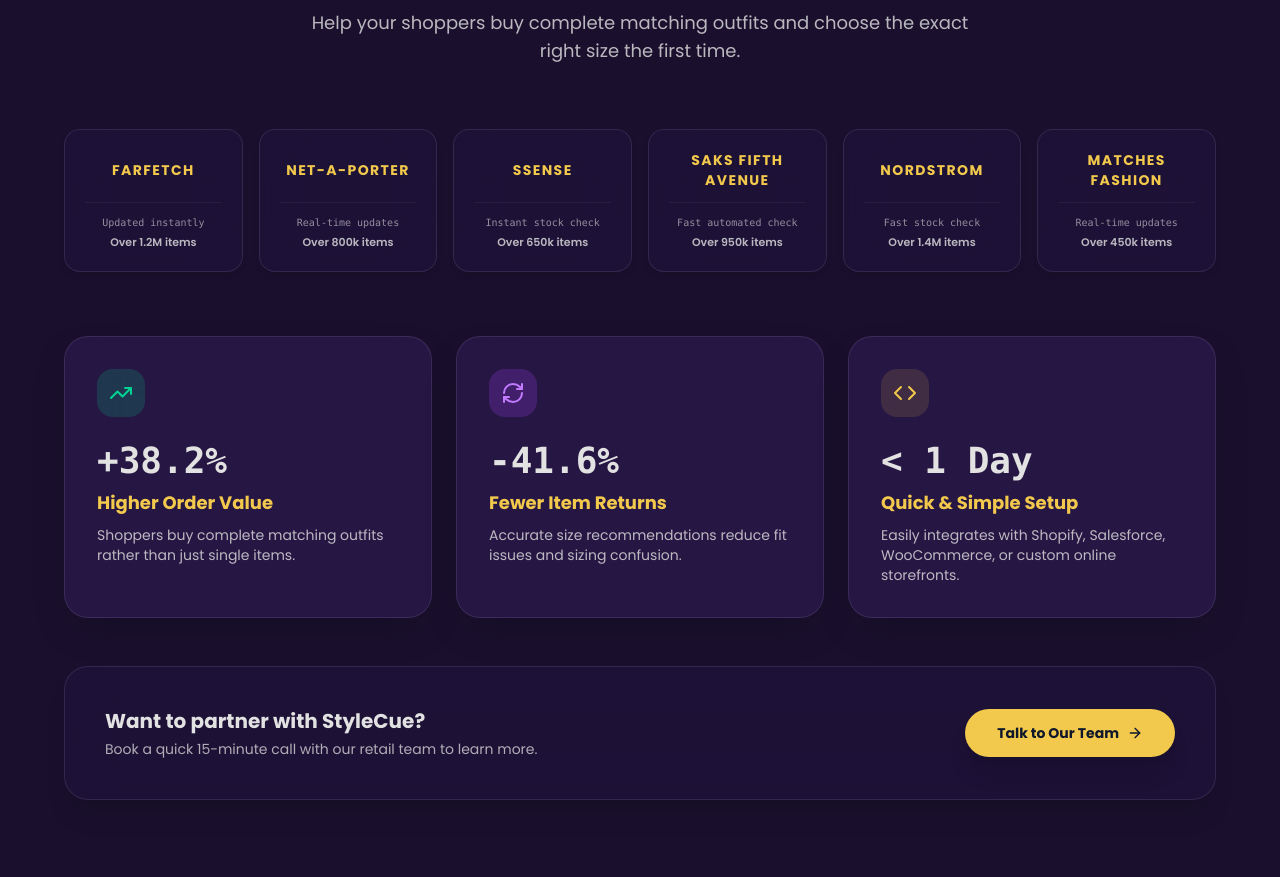
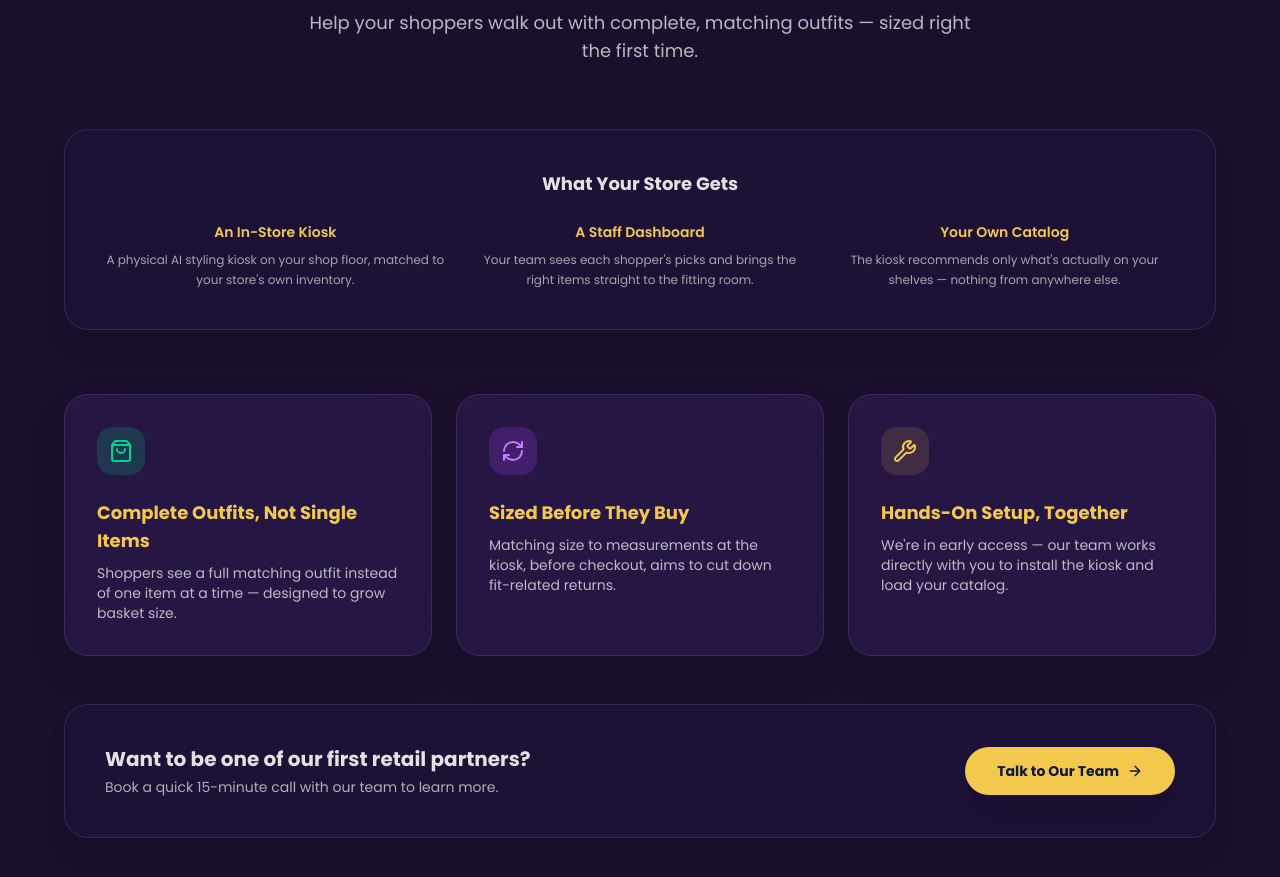
Before and after one commit to Haseef88/Stylecue-, a React (Vite) app: page / in a window 1280 px wide. Shown: the part 7503-8380 px from the top of the page. Built offline with nearby package versions, Linux system fonts and the light colour scheme; a web font is replaced by a local one.

Commit message:
Refactor RetailersSection with updated messaging
Updated text for clarity and improved messaging. Removed unused retailer partner grid and adjusted section headers.

```diff
--- a/src/components/RetailersSection.tsx
+++ b/src/components/RetailersSection.tsx
@@ -1,6 +1,5 @@
 import React from 'react';
-import { Store, TrendingUp, RefreshCw, ArrowRight, Code } from 'lucide-react';
-import { RETAILER_PARTNERS } from '../data/mockData';
+import { Store, ShoppingBag, RefreshCw, ArrowRight, Wrench } from 'lucide-react';
 import { useTheme } from '../context/ThemeContext';
 
 interface RetailersSectionProps {
@@ -21,40 +20,38 @@
           StyleCue for <span style={{ color: themeConfig.primaryAccent }}>Fashion Brands & Stores</span>
         </h2>
         <p className="text-base md:text-lg opacity-80 max-w-2xl mx-auto font-normal">
-          Help your shoppers buy complete matching outfits and choose the exact right size the first time.
+          Help your shoppers walk out with complete, matching outfits — sized right the first time.
         </p>
       </div>
 
-      {/* Retail Partner Grid */}
-      <div className="grid grid-cols-2 md:grid-cols-3 lg:grid-cols-6 gap-4 mb-16">
-        {RETAILER_PARTNERS.map((partner) => (
-          <div
-            key={partner.id}
-            className="glass-panel p-5 rounded-2xl border hover:border-opacity-100 transition-all text-center group flex flex-col justify-between shadow-md"
-          >
-            <div className="h-10 flex items-center justify-center">
-              <span className="font-bold text-sm tracking-widest uppercase transition-colors" style={{ color: themeConfig.primaryAccent }}>
-                {partner.name}
-              </span>
-            </div>
-            <div className="mt-3 pt-3 border-t border-white/5 space-y-1">
-              <div className="text-[10px] opacity-60 font-mono">{partner.stockSyncSpeed}</div>
-              <div className="text-[11px] font-semibold opacity-80">{partner.inventoryCount}</div>
-            </div>
+      {/* What the kiosk gives your store */}
+      <div className="glass-panel p-8 sm:p-10 rounded-3xl border mb-16 shadow-xl">
+        <h3 className="text-lg font-bold mb-6 text-center">What Your Store Gets</h3>
+        <div className="grid grid-cols-1 sm:grid-cols-3 gap-6 text-center">
+          <div className="space-y-2">
+            <div className="text-sm font-semibold" style={{ color: themeConfig.primaryAccent }}>An In-Store Kiosk</div>
+            <p className="text-xs opacity-70 leading-relaxed">A physical AI styling kiosk on your shop floor, matched to your store's own inventory.</p>
           </div>
-        ))}
+          <div className="space-y-2">
+            <div className="text-sm font-semibold" style={{ color: themeConfig.primaryAccent }}>A Staff Dashboard</div>
+            <p className="text-xs opacity-70 leading-relaxed">Your team sees each shopper's picks and brings the right items straight to the fitting room.</p>
+          </div>
+          <div className="space-y-2">
+            <div className="text-sm font-semibold" style={{ color: themeConfig.primaryAccent }}>Your Own Catalog</div>
+            <p className="text-xs opacity-70 leading-relaxed">The kiosk recommends only what's actually on your shelves — nothing from anywhere else.</p>
+          </div>
+        </div>
       </div>
 
-      {/* Retail Metric Cards */}
+      {/* What we're building toward (MVP-stage, honest framing) */}
       <div className="grid grid-cols-1 md:grid-cols-3 gap-6 mb-12">
         <div className="glass-panel-elevated p-8 rounded-3xl border relative overflow-hidden shadow-xl">
           <div className="w-12 h-12 rounded-2xl bg-emerald-500/20 text-emerald-400 flex items-center justify-center mb-6">
-            <TrendingUp className="w-6 h-6" />
+            <ShoppingBag className="w-6 h-6" />
           </div>
-          <div className="text-4xl font-bold font-mono mb-2">+38.2%</div>
-          <h4 className="text-lg font-bold mb-2" style={{ color: themeConfig.primaryAccent }}>Higher Order Value</h4>
+          <h4 className="text-lg font-bold mb-2" style={{ color: themeConfig.primaryAccent }}>Complete Outfits, Not Single Items</h4>
           <p className="text-sm opacity-80">
-            Shoppers buy complete matching outfits rather than just single items.
+            Shoppers see a full matching outfit instead of one item at a time — designed to grow basket size.
           </p>
         </div>
 
@@ -62,10 +59,9 @@
           <div className="w-12 h-12 rounded-2xl bg-purple-500/20 text-purple-400 flex items-center justify-center mb-6">
             <RefreshCw className="w-6 h-6" />
           </div>
-          <div className="text-4xl font-bold font-mono mb-2">-41.6%</div>
-          <h4 className="text-lg font-bold mb-2" style={{ color: themeConfig.primaryAccent }}>Fewer Item Returns</h4>
+          <h4 className="text-lg font-bold mb-2" style={{ color: themeConfig.primaryAccent }}>Sized Before They Buy</h4>
           <p className="text-sm opacity-80">
-            Accurate size recommendations reduce fit issues and sizing confusion.
+            Matching size to measurements at the kiosk, before checkout, aims to cut down fit-related returns.
           </p>
         </div>
 
@@ -74,12 +70,11 @@
             className="w-12 h-12 rounded-2xl flex items-center justify-center mb-6"
             style={{ backgroundColor: `${themeConfig.primaryAccent}20`, color: themeConfig.primaryAccent }}
           >
-            <Code className="w-6 h-6" />
+            <Wrench className="w-6 h-6" />
           </div>
-          <div className="text-4xl font-bold font-mono mb-2">&lt; 1 Day</div>
-          <h4 className="text-lg font-bold mb-2" style={{ color: themeConfig.primaryAccent }}>Quick & Simple Setup</h4>
+          <h4 className="text-lg font-bold mb-2" style={{ color: themeConfig.primaryAccent }}>Hands-On Setup, Together</h4>
           <p className="text-sm opacity-80">
-            Easily integrates with Shopify, Salesforce, WooCommerce, or custom online storefronts.
+            We're in early access — our team works directly with you to install the kiosk and load your catalog.
           </p>
         </div>
       </div>
@@ -88,10 +83,10 @@
       <div className="glass-panel p-8 sm:p-10 rounded-3xl border flex flex-col sm:flex-row items-center justify-between gap-6 shadow-xl">
         <div className="space-y-1 text-center sm:text-left">
           <h3 className="text-xl font-bold">
-            Want to partner with StyleCue?
+            Want to be one of our first retail partners?
           </h3>
           <p className="text-sm opacity-75">
-            Book a quick 15-minute call with our retail team to learn more.
+            Book a quick 15-minute call with our team to learn more.
           </p>
         </div>
 
```
